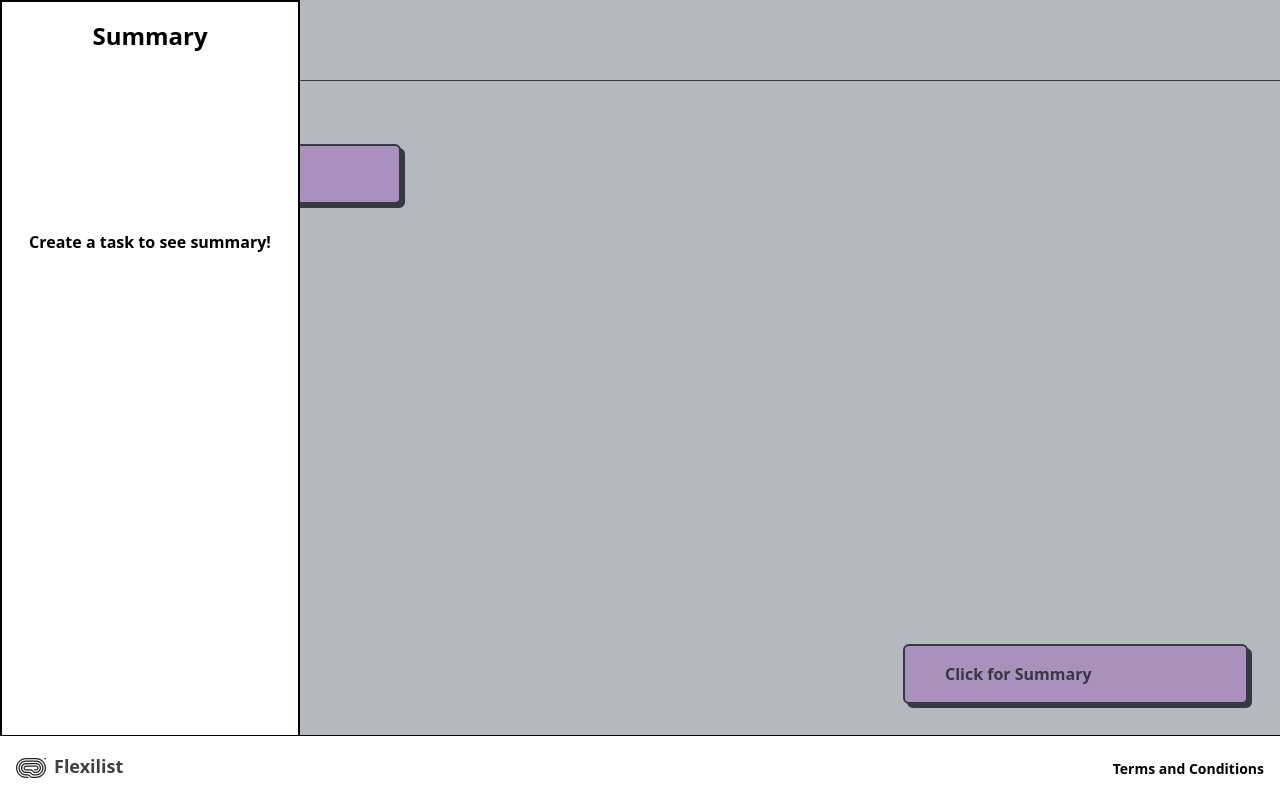
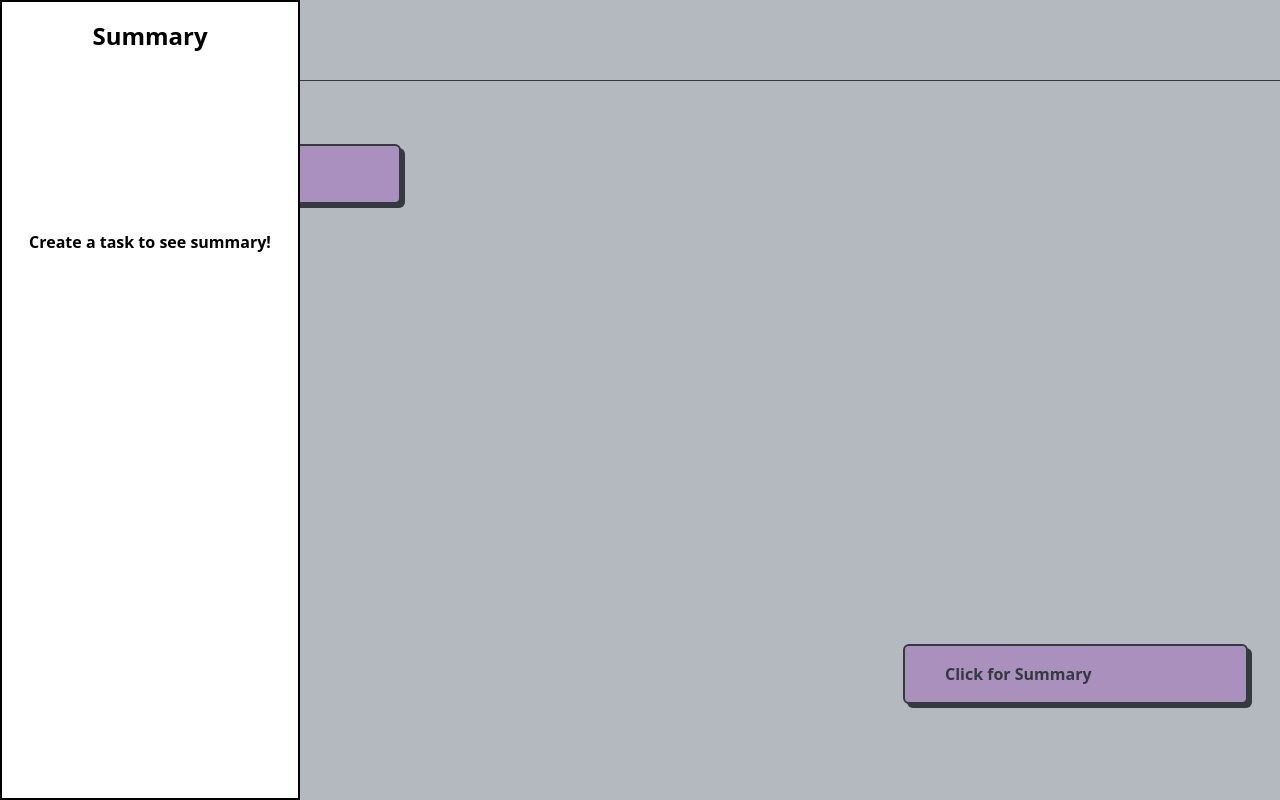
Before and after one commit to dindustack/flexilist, a React (Vite) app: page / in a window 1280 px wide. Both pictures are taken after a click on the button "Click for Summary". Built offline with nearby package versions, Linux system fonts and the light colour scheme.

Commit message:
style: remove footer

```diff
--- a/src/components/Container.tsx
+++ b/src/components/Container.tsx
@@ -1,23 +1,17 @@
-import { Footer } from "./Footer";
 import { Navbar } from "./Navbar";
 import { TodoContainer } from "./Todo/Container";
 import DrawerContainer from "./DrawerContainer";
 
 export const Container = () => {
-
-
   return (
     <div>
       <Navbar />
-      <div id="drawer"></div>
       <main className="pt-20 pb-20">
         <TodoContainer />
         <div className="fixed bottom-20 md:bottom-24 right-8">
           <DrawerContainer />
         </div>
       </main>
-
-      <Footer />
     </div>
   );
 };
--- a/src/components/Drawer.tsx
+++ b/src/components/Drawer.tsx
@@ -33,14 +33,36 @@ export function Drawer({ active, setActive, children }: Props) {
         visibility: isVisible ? "visible" : "hidden",
       }}
       onClick={closeDrawer}
-      className="fixed left-0 top-0 z-50 flex h-[100dvh] w-screen items-start overflow-y-auto justify-start bg-gray-500/50 transition-all duration-300"
+      className="
+        fixed
+        left-0
+        top-0
+        z-50
+        flex
+        h-[100dvh]
+        w-screen
+        items-start
+        overflow-y-hidden
+        justify-start
+        bg-gray-500/50
+        transition-all
+        duration-300"
     >
       <div
         onClick={(e) => e.stopPropagation()}
         style={{
           transform: `translateX(${isVisible ? "0" : "-300px"})`,
         }}
-        className="z-10 h-full w-[300px] border-2 border-black bg-white font-bold transition-transform duration-300"
+        className="
+          h-full
+          overflow-y-auto
+          w-[300px]
+          border-2
+          border-black
+          bg-white
+          font-bold
+          transition-transform
+          duration-300"
       >
         {children}
       </div>
--- a/src/components/Footer.tsx
+++ /dev/null
@@ -1,26 +0,0 @@
-import { Logo } from "./Logo";
-
-export const Footer = () => {
-  return (
-    <footer
-      className="
-        fixed
-        bottom-0
-        w-full
-        border-t
-        bg-white
-        border-t-black
-        flex
-        items-center
-        py-4
-        px-4"
-    >
-      <div className="md:max-w-screen-2xl mx-auto flex justify-between items-center w-full ">
-        <Logo />
-        <span className="text-black font-semibold text-[0.875rem]">
-          Terms and Conditions
-        </span>
-      </div>
-    </footer>
-  );
-};
```
